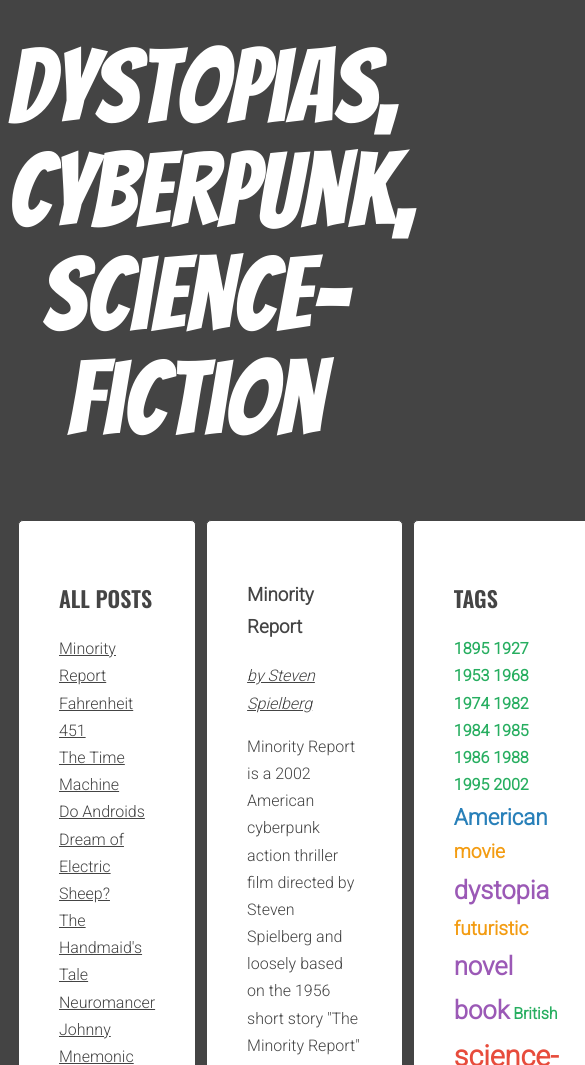
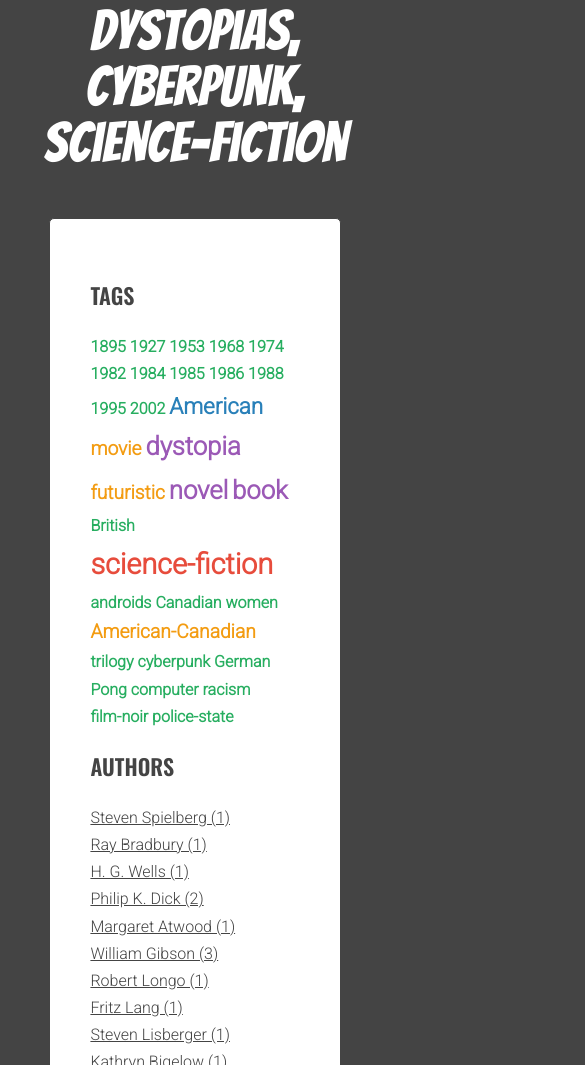
Before and after one commit to natkalia/dystopias-kodilla-6.2, a website: page index.html in a window 390 px wide. Shown: the part 35-1100 px from the top of the page, 585 px wide, since content can reach past the window. Drawn offline with nearby package versions, Linux system fonts and the light colour scheme.

Commit message:
Add layout style for RWD

```diff
--- a/index.html
+++ b/index.html
@@ -12,7 +12,7 @@
       <div class="container">
         <h1 class="logo">dystopias, cyberpunk, science-fiction</h1>
         <main class="wrapper">
-          <aside class="sidebar">
+          <aside class="sidebar-list">
             <h2 class="section-title">All posts</h2>
             <ul class="list titles"></ul>
           </aside>
@@ -384,7 +384,7 @@
               </div>
             </article>
           </section>
-          <aside class="sidebar">
+          <aside class="sidebar-criteria">
             <h2 class="section-title">Tags</h2>
             <ul class="list list-horizontal tags">
             </ul>
--- a/sass/style.scss
+++ b/sass/style.scss
@@ -40,12 +40,6 @@
   text-transform: uppercase;
   font-family: $font-header;
   font-weight: 600;
-
-  span {
-    text-transform: none;
-    font-weight: 400;
-    color: lighten($color-dark, 20%);
-  }
 }
 
 /* Layout */
@@ -55,7 +49,7 @@
   margin-left: 10px;
 }
 
-.sidebar {
+.sidebar-list, .sidebar-criteria {
   flex: 1 0 0;
 }
 
@@ -63,7 +57,7 @@
   flex: 2 0 0;
 }
 
-.sidebar, .posts {
+.sidebar-list, .sidebar-criteria, .posts {
   background: $color-light;
   margin-right: 10px;
   padding: 40px;
@@ -77,7 +71,7 @@
   font-family: $font-logo;
   color: $color-light;
   font-weight: 400;
-  font-size: 104px;
+  font-size: 78px;
   line-height: 1;
   text-align: center;
 }
@@ -144,6 +138,7 @@
 }
 
 /* Tag sizes */
+
 .tag-size-1 {
   font-size: 100%;
   color: $color-tag-1;
@@ -168,3 +163,34 @@
   font-size: 180%;
   color: $color-tag-5;
 }
+
+/* Media */
+
+@media (max-width: 768px) {
+  .wrapper {
+    justify-content: space-between;
+    align-items: center;
+    flex-direction: column;
+  }
+
+  .sidebar-list, .sidebar-criteria, .posts {
+    width: 80%;
+    margin-top: 10px;
+  }
+
+  .sidebar-criteria {
+    order: 1;
+  }
+
+  .posts {
+    order: 2;
+  }
+
+  .sidebar-list {
+    order: 3;
+  }
+
+  .logo {
+    font-size: 56px;
+  }
+}
```
Also changed, not shown: css/style.css, 1 other file.
